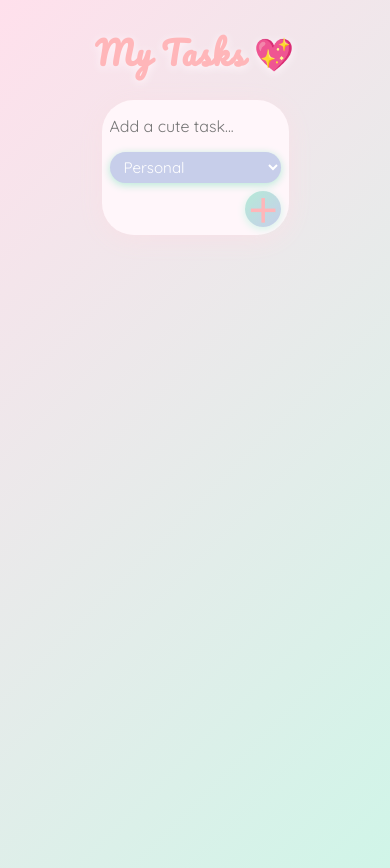
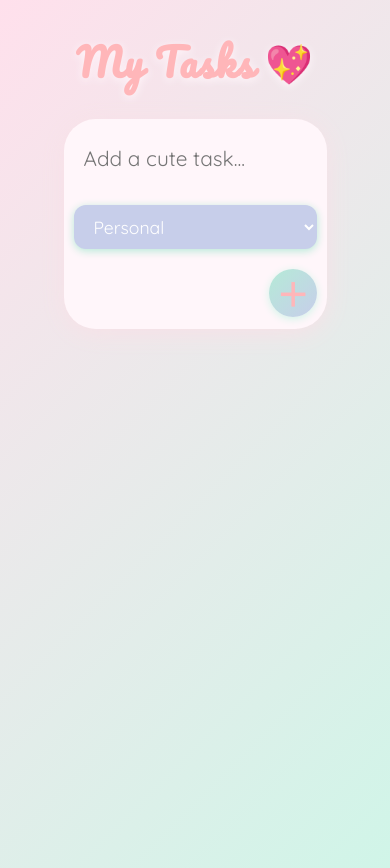
Before and after one commit to MonaRose1/ToDoList-App, a React (Create React App) app: page / in a window 390 px wide. Built offline with nearby package versions, Linux system fonts and the light colour scheme.

Commit message:
Update App.css

```diff
--- a/src/App.css
+++ b/src/App.css
@@ -231,63 +231,79 @@
     padding: 0 4px 24px 4px;
   }
   .pastel-heading {
-    font-size: 2rem;
-    margin: 24px 0 20px 0;
+    font-size: 2.4rem;
+    margin: 28px 0 24px 0;
   }
   .add-task-floating {
     flex-direction: column;
     align-items: stretch;
-    padding: 8px 8px;
+    padding: 12px 10px;
     top: 8px;
+    gap: 10px;
   }
   .add-task-input {
     width: 100%;
-    font-size: 1rem;
-    margin-bottom: 8px;
+    font-size: 1.3rem;
+    padding: 14px 10px;
+    margin-bottom: 10px;
+    border-radius: 10px;
   }
   .add-task-btn {
-    width: 36px;
-    height: 36px;
-    font-size: 1.3rem;
+    width: 48px;
+    height: 48px;
+    font-size: 2rem;
     margin-left: 0;
     align-self: flex-end;
   }
   .tasks-list {
     max-width: 100%;
-    gap: 10px;
+    gap: 16px;
   }
   .task-card {
     flex-direction: column;
     align-items: flex-start;
-    padding: 12px 10px;
-    font-size: 1rem;
+    padding: 20px 14px;
+    font-size: 1.3rem;
+    border-radius: 20px;
   }
   .task-text {
-    font-size: 1rem;
+    font-size: 1.3rem;
     padding-right: 0;
-    margin-bottom: 6px;
+    margin-bottom: 10px;
   }
   .category-tag {
-    min-width: 50px;
-    font-size: 0.85rem;
-    margin-right: 8px;
-    padding: 3px 6px 3px 6px;
+    min-width: 60px;
+    font-size: 1.1rem;
+    margin-right: 10px;
+    padding: 6px 12px 6px 12px;
+    border-radius: 14px;
   }
   .edit-task-input {
-    font-size: 1rem;
-    padding: 4px 4px;
+    font-size: 1.2rem;
+    padding: 10px 8px;
     margin-right: 0;
     width: 100%;
+    border-radius: 10px;
   }
   .delete-btn {
-    font-size: 1.1rem;
+    font-size: 1.7rem;
     margin-left: 0;
     align-self: flex-end;
+    padding: 10px;
+    border-radius: 50%;
+  }
+  .checkbox-container {
+    margin-right: 20px;
+  }
+  .checkmark {
+    width: 32px;
+    height: 32px;
   }
   .category-select {
-    font-size: 0.95rem;
-    padding: 5px 10px;
+    font-size: 1.1rem;
+    padding: 10px 16px;
     margin-left: 0;
-    margin-bottom: 8px;
+    margin-bottom: 10px;
+    border-radius: 12px;
   }
 }
```
